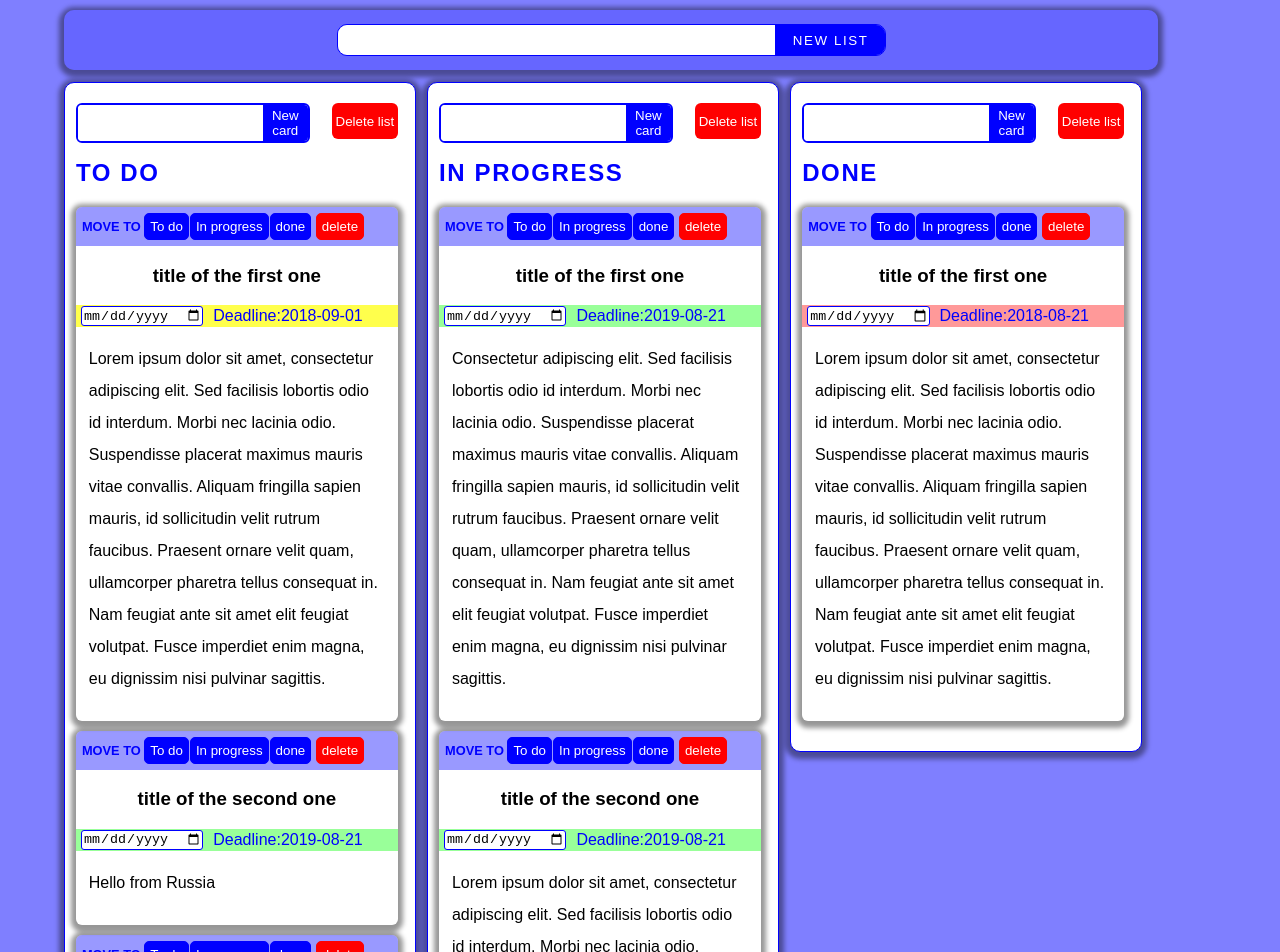
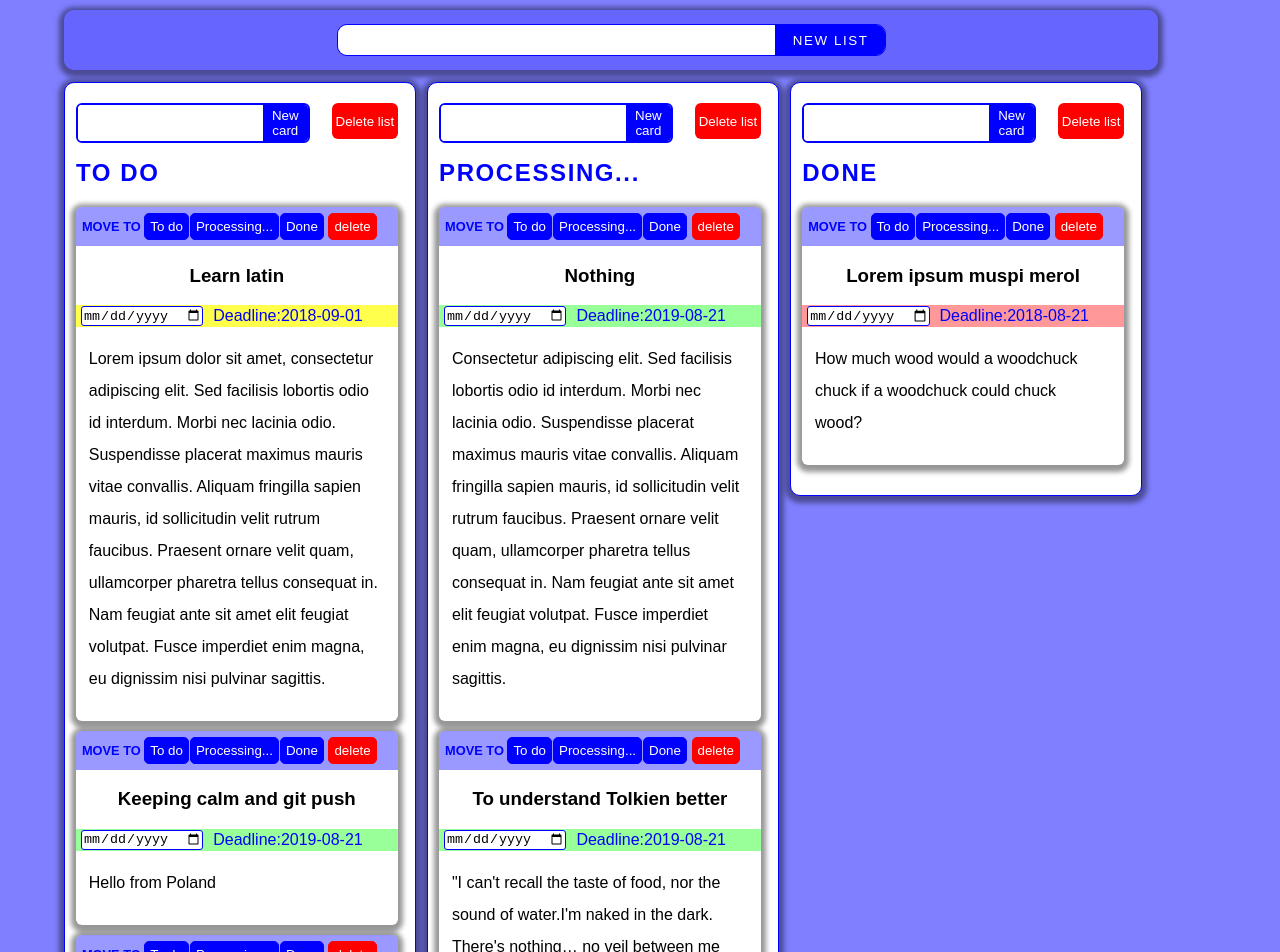
Before and after one commit to maciej-bartynski/trello-clone_excercise, a React (Create React App) app: page / in a window 1280 px wide. Shown: the top 952 px of the page. Built offline with nearby package versions, Linux system fonts and the light colour scheme.

Commit message:
initial text upgrade

```diff
--- a/src/database/initialdata.js
+++ b/src/database/initialdata.js
@@ -3,19 +3,19 @@ var initialData = [
         column: 'To do',
         cards: [
             {
-                title: 'title of the first one',
+                title: 'Learn latin',
                 description: 'Lorem ipsum dolor sit amet, consectetur adipiscing elit. Sed facilisis lobortis odio id interdum. Morbi nec lacinia odio. Suspendisse placerat maximus mauris vitae convallis. Aliquam fringilla sapien mauris, id sollicitudin velit rutrum faucibus. Praesent ornare velit quam, ullamcorper pharetra tellus consequat in. Nam feugiat ante sit amet elit feugiat volutpat. Fusce imperdiet enim magna, eu dignissim nisi pulvinar sagittis. ',
                 date: '2018-09-01',
                 color: 'rgba(255, 255, 0, 0.7)'
             },
             {
-                title: 'title of the second one',
-                description: 'Hello from Russia',
+                title: 'Keeping calm and git push',
+                description: 'Hello from Poland',
                 date: '2019-08-21',
                 color: 'rgba(0,255,0,0.4)'
             },
             {
-                title: 'title of the third one',
+                title: 'Title of the third one',
                 description: 'Adipiscing elit. Sed facilisis lobortis odio id interdum. Morbi nec lacinia odio. Suspendisse placerat maximus mauris vitae convallis. Aliquam fringilla sapien mauris, id sollicitudin velit rutrum faucibus. Praesent ornare velit quam, ullamcorper pharetra tellus consequat in. Nam feugiat ante sit amet elit feugiat volutpat.',
                 date: '2019-08-21',
                 color: 'rgba(0,255,0,0.4)'
@@ -23,26 +23,26 @@ var initialData = [
         ]
     },
     {
-        column: 'In progress',
+        column: 'Processing...',
         cards: [{
-                title: 'title of the first one',
+                title: 'Nothing',
                 description: 'Consectetur adipiscing elit. Sed facilisis lobortis odio id interdum. Morbi nec lacinia odio. Suspendisse placerat maximus mauris vitae convallis. Aliquam fringilla sapien mauris, id sollicitudin velit rutrum faucibus. Praesent ornare velit quam, ullamcorper pharetra tellus consequat in. Nam feugiat ante sit amet elit feugiat volutpat. Fusce imperdiet enim magna, eu dignissim nisi pulvinar sagittis.',
                 date: '2019-08-21',
                 color: 'rgba(0,255,0,0.4)'
             },
             {
-                title: 'title of the second one',
-                description: 'Lorem ipsum dolor sit amet, consectetur adipiscing elit. Sed facilisis lobortis odio id interdum. Morbi nec lacinia odio. Suspendisse placerat maximus mauris vitae convallis. Aliquam fringilla sapien mauris, id sollicitudin velit rutrum faucibus. Praesent ornare velit quam, ullamcorper pharetra tellus consequat in. Nam feugiat ante sit amet elit feugiat volutpat. Fusce imperdiet enim magna, eu dignissim nisi pulvinar sagittis. ',
+                title: 'To understand Tolkien better',
+                description: '\"I can\'t recall the taste of food, nor the sound of water.I\'m naked in the dark. There\'s nothing… no veil between me and the wheel of fire.\"',
                 date: '2019-08-21',
                 color: 'rgba(0,255,0,0.4)'
             }
         ]
     },
     {
-        column: 'done',
+        column: 'Done',
         cards: [{
-                title: 'title of the first one',
-                description: 'Lorem ipsum dolor sit amet, consectetur adipiscing elit. Sed facilisis lobortis odio id interdum. Morbi nec lacinia odio. Suspendisse placerat maximus mauris vitae convallis. Aliquam fringilla sapien mauris, id sollicitudin velit rutrum faucibus. Praesent ornare velit quam, ullamcorper pharetra tellus consequat in. Nam feugiat ante sit amet elit feugiat volutpat. Fusce imperdiet enim magna, eu dignissim nisi pulvinar sagittis.',
+                title: 'Lorem ipsum muspi merol',
+                description: 'How much wood would a woodchuck chuck if a woodchuck could chuck wood?',
                 date: '2018-08-21',
                 color: 'rgba(255,0,0,0.4)'
             }
```
